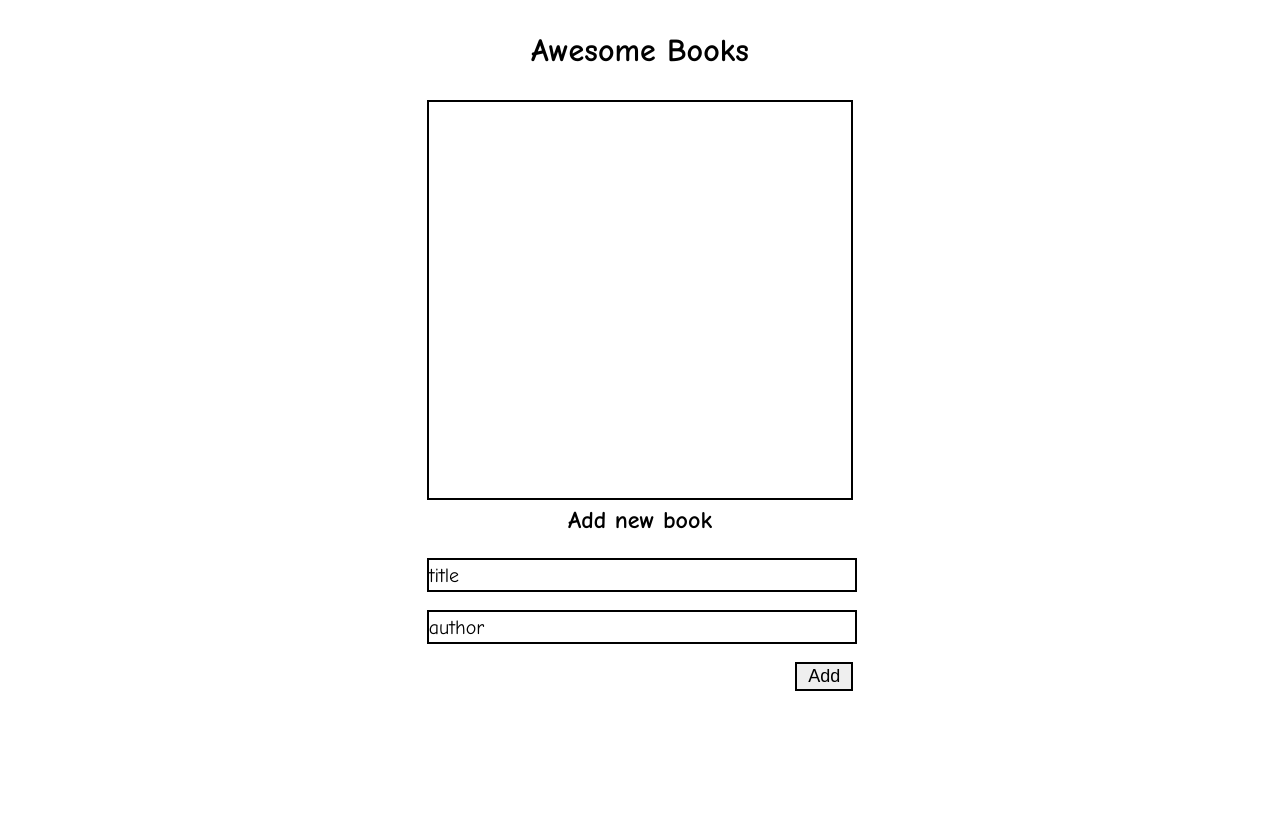
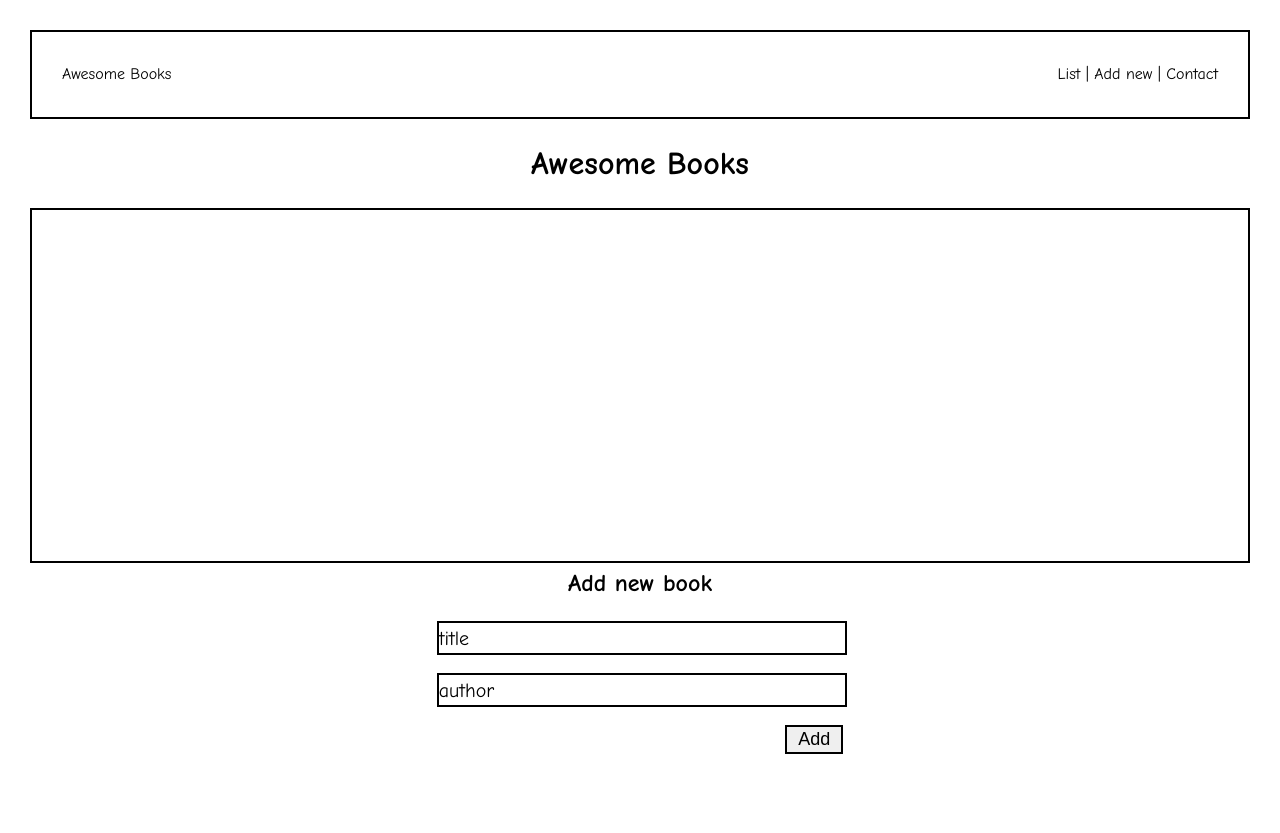
Before and after one commit to menyagah/AwesomeBooks, a website: page index.html in a window 1280 px wide. Before the commit the page ends 800 px from the top, so only its background shows below. Drawn offline with Linux system fonts and the light colour scheme.

Commit message:
Create navbar and style it

```diff
--- a/css/style.css
+++ b/css/style.css
@@ -8,29 +8,55 @@
 
 .main_content {
   display: grid;
+  padding: 30px;
   font-family: "Comic Sans MS", "Comic Sans", sans-serif;
   height: 100vh;
   grid-template-columns: 2fr 2fr 2fr;
-  grid-template-rows: 1fr 4fr 3fr;
+  grid-template-rows: 1fr 1fr 4fr 3fr;
 }
 
 .top-header {
+  display: flex;
+  padding: 30px;
+  justify-content: space-between;
+  border: 2px solid black;
+  align-items: center;
+  grid-column-start: 1;
+  grid-column-end: 4;
+  grid-row-start: 1;
+  grid-row-end: 2;
+}
+
+nav a {
+  text-decoration: none;
+  color: inherit;
+}
+
+.logo a {
+  text-decoration: none;
+  color: inherit;
+}
+a, a:hover, a:focus, a:active {
+  color: rgb(16, 16, 223);
+}
+
+.top-heading {
   display: flex;
   justify-content: center;
   align-items: center;
   grid-column-start: 2;
   grid-column-end: 3;
-  grid-row-start: 1;
-  grid-row-end: 2;
+  grid-row-start: 2;
+  grid-row-end: 3;
 }
 
 .input-data {
   display: flex;
   align-items: center;
-  grid-column-start: 2;
-  grid-column-end: 3;
-  grid-row-start: 2;
-  grid-row-end: 3;
+  grid-column-start: 1;
+  grid-column-end: 4;
+  grid-row-start: 3;
+  grid-row-end: 4;
   flex-direction: column;
   border: 2px solid black;
 }
@@ -38,8 +64,8 @@
 .form-data {
   grid-column-start: 2;
   grid-column-end: 3;
-  grid-row-start: 3;
-  grid-row-end: 4;
+  grid-row-start: 4;
+  grid-row-end: 5;
 }
 
 .input-title,
--- a/index.html
+++ b/index.html
@@ -9,7 +9,15 @@
 </head>
 <body>
     <main class="main_content">
-        <div class="top-header"><h1 >Awesome Books</h1></div>
+        <header class="top-header">
+            <div class="logo"><a href="#">Awesome Books</a></div>
+            <nav class="nav-items">
+                <a href="#">List</a> |
+                <a href="#">Add new</a> |
+                <a href="#">Contact</a>
+            </nav>
+        </header>
+        <div class="top-heading"><h1 >Awesome Books</h1></div>
 
         <div class="input-data">
 
```
